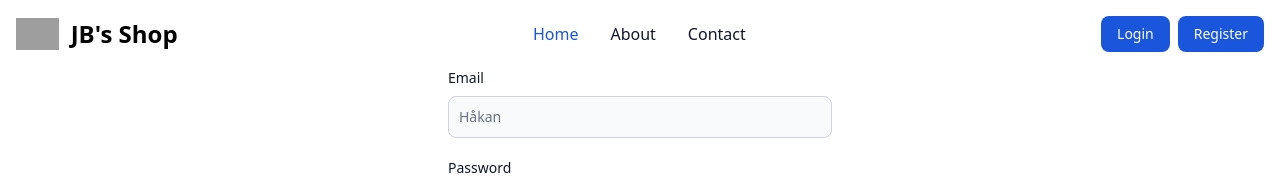
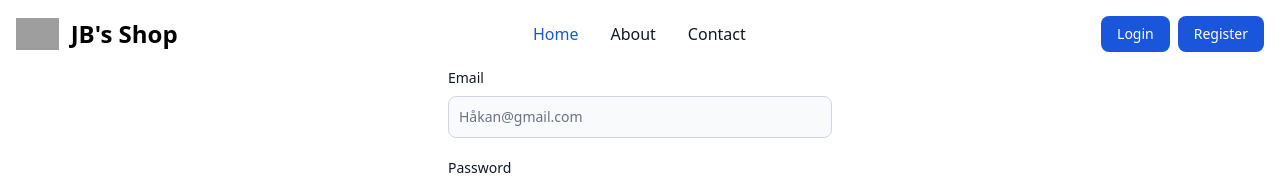
Before and after one commit to jacobbirke/U09---Fullstack-JS---Jacob-Birke, a React (Vite) app in the folder frontend/: page /login in a window 1280 px wide. Shown: the top 184 px of the page. Built offline with nearby package versions, Linux system fonts and the light colour scheme; no server answers; grey boxes are pictures that could not be loaded.

Commit message:
text fix log in page

```diff
--- a/frontend/src/Pages/Auth/Login.jsx
+++ b/frontend/src/Pages/Auth/Login.jsx
@@ -40,7 +40,7 @@ export default function Login() {
                   type="text"
                   id="text"
                   className="bg-gray-50 border border-gray-300 text-gray-900 text-sm rounded-lg focus:ring-blue-500 focus:border-blue-500 block w-full p-2.5 dark:bg-gray-700 dark:border-gray-600 dark:placeholder-gray-400 dark:text-white dark:focus:ring-blue-500 dark:focus:border-blue-500"
-                  placeholder="Håkan"
+                  placeholder="Håkan@gmail.com"
                   required
                   value={email || ""}
                   onChange={(e) => setEmail(e.target.value)}
```
